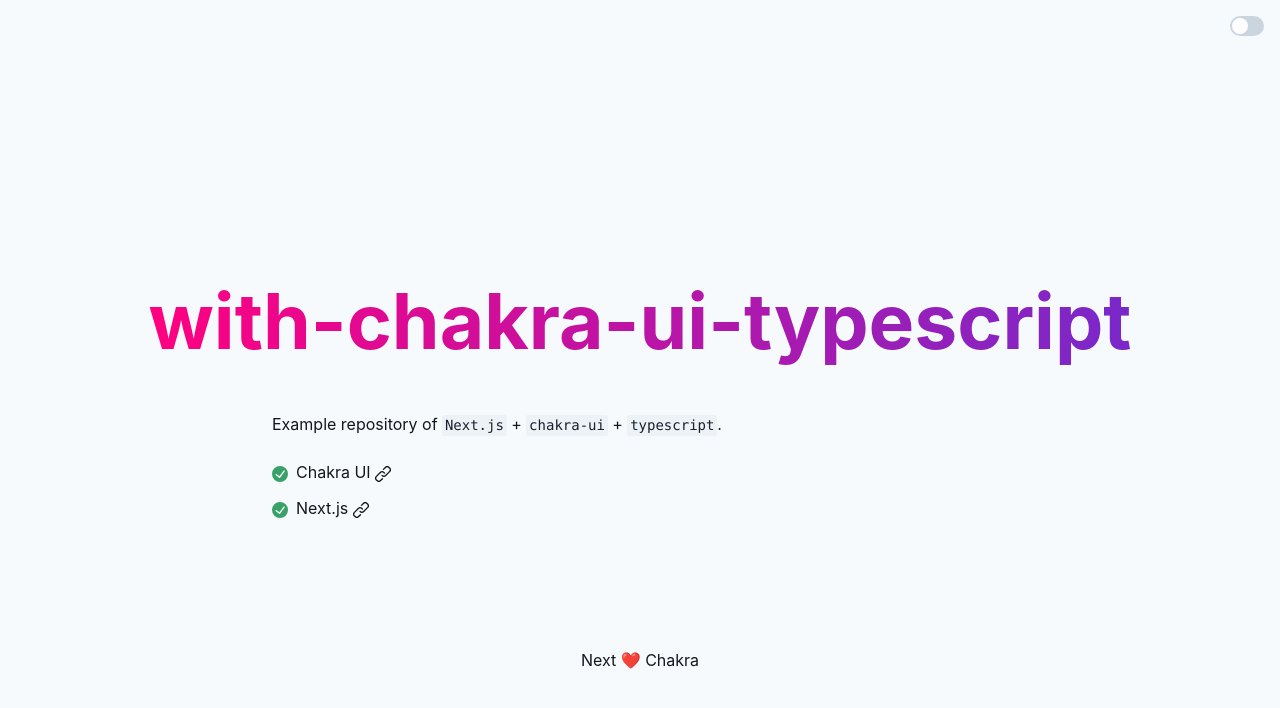
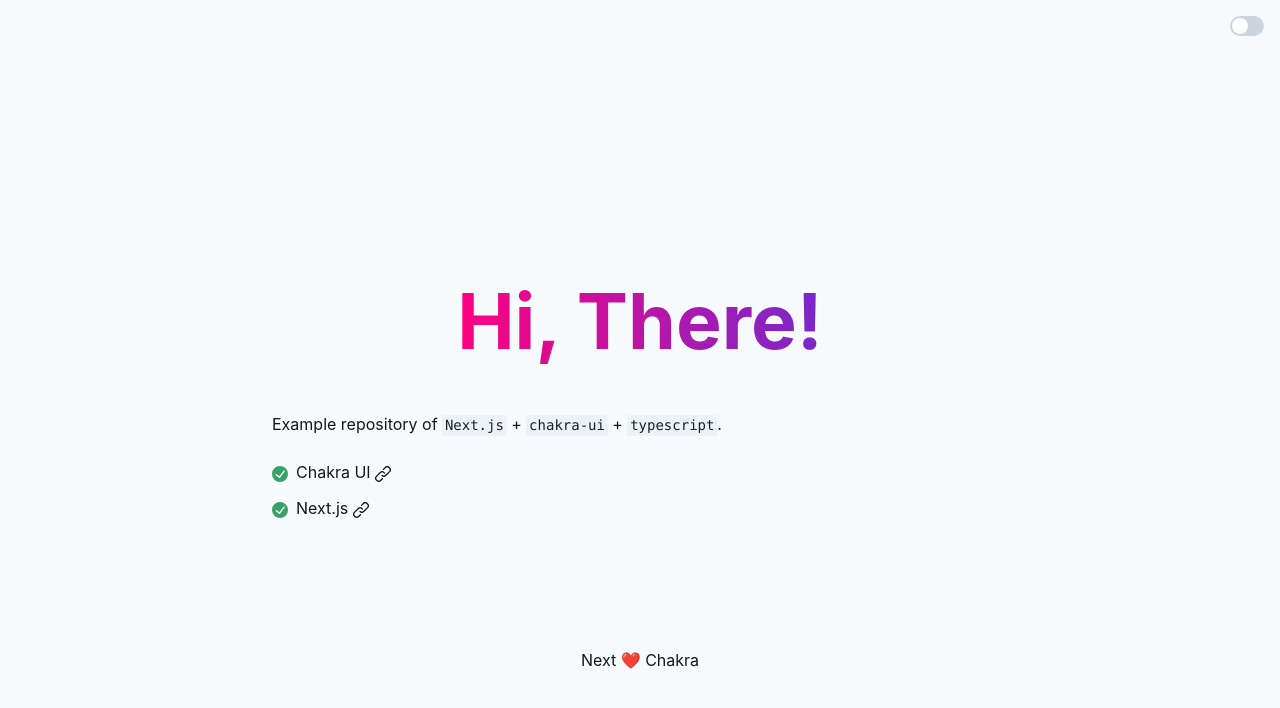
Before and after one commit to 7azu7a/tomokiqi.github.io, a Next.js app: page / in a window 1280 px wide. Shown: the top 708 px of the page. Built offline with nearby package versions, Linux system fonts and the light colour scheme.

Commit message:
update Hero.tsx

```diff
--- a/src/components/Hero.tsx
+++ b/src/components/Hero.tsx
@@ -1,4 +1,4 @@
-import { Flex, Heading } from '@chakra-ui/react'
+import { Flex, Heading } from "@chakra-ui/react";
 
 export const Hero = ({ title }: { title: string }) => (
   <Flex
@@ -10,8 +10,8 @@ export const Hero = ({ title }: { title: string }) => (
   >
     <Heading fontSize="6vw">{title}</Heading>
   </Flex>
-)
+);
 
 Hero.defaultProps = {
-  title: 'with-chakra-ui-typescript',
-}
+  title: "Hi, There!",
+};
```
